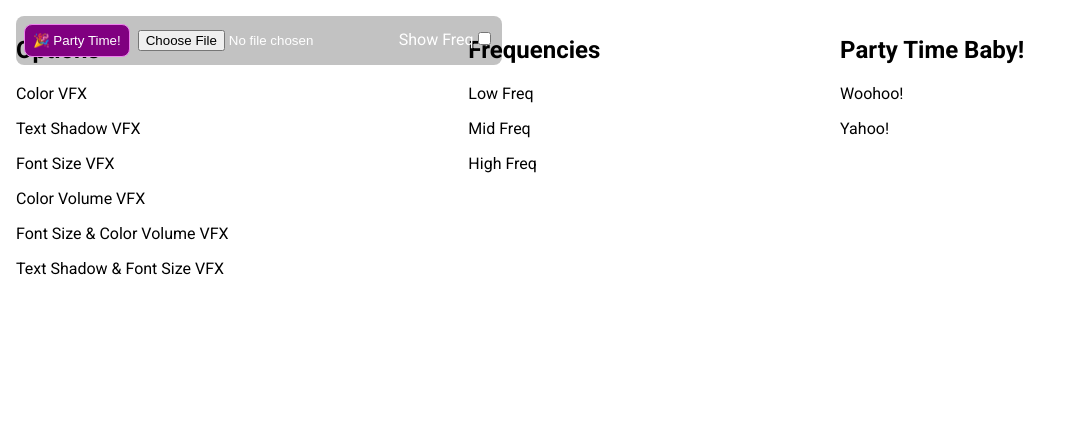
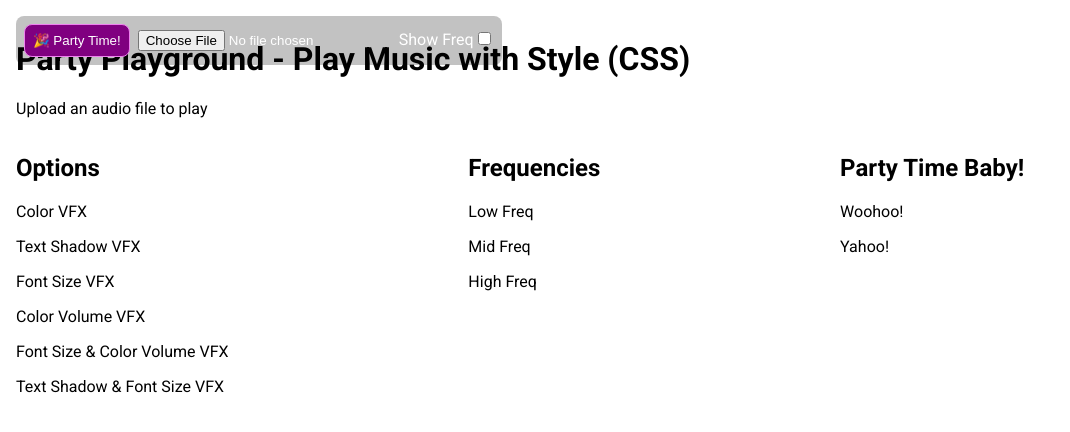
Before and after one commit to shuavaz89/html-party, a website: page index.html in a window 1280 px wide. Shown: the whole page, without its empty margins (0-1070 px from the left). Drawn offline with Linux system fonts and the light colour scheme.

Commit message:
Update to html

```diff
--- a/index.html
+++ b/index.html
@@ -24,6 +24,8 @@
         </style>
     </head>
     <body class="party-time-bkgColor party-time-freq-mid roboto-regular">
+        <h1 style="margin-top: 24px;">Party Playground - Play Music with Style (CSS)</h1>
+        <p>Upload an audio file to play</p>
         <div class="container">
             <div>
                 <h2>Options</h2>
```
